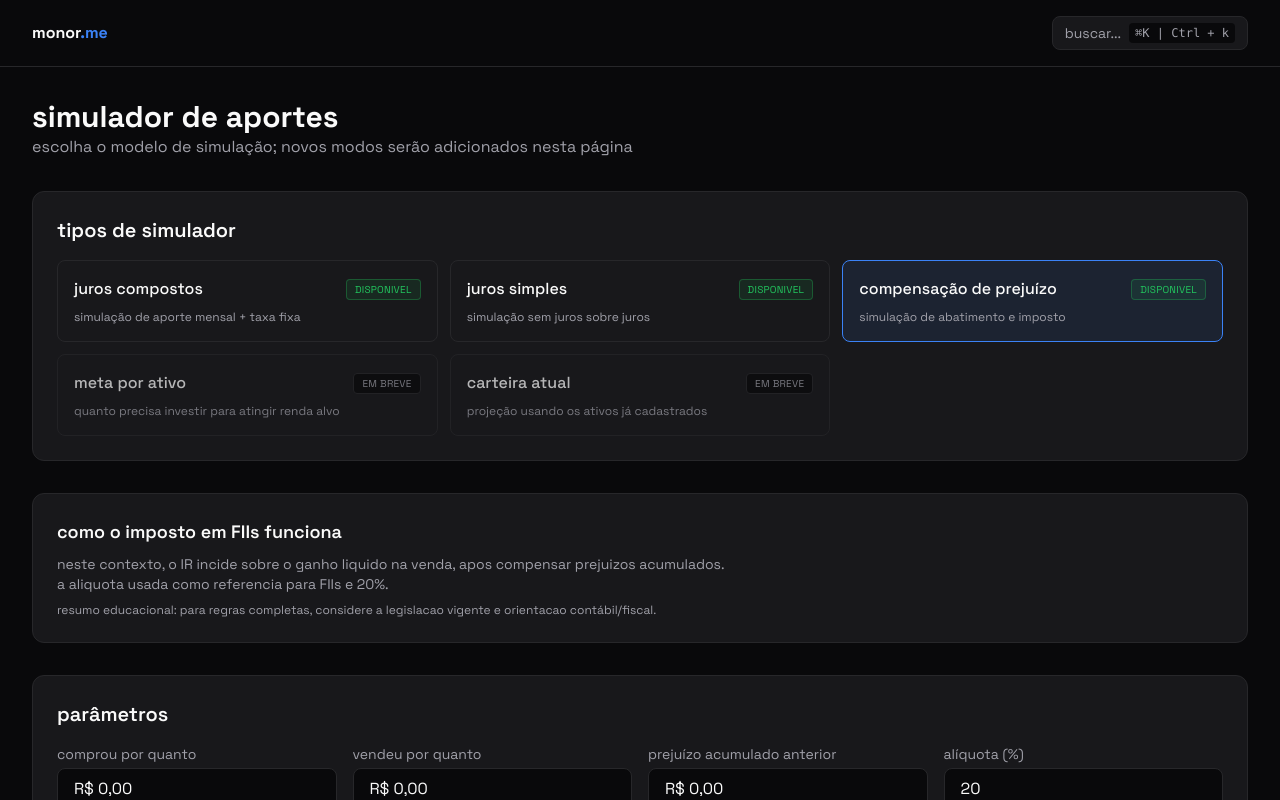
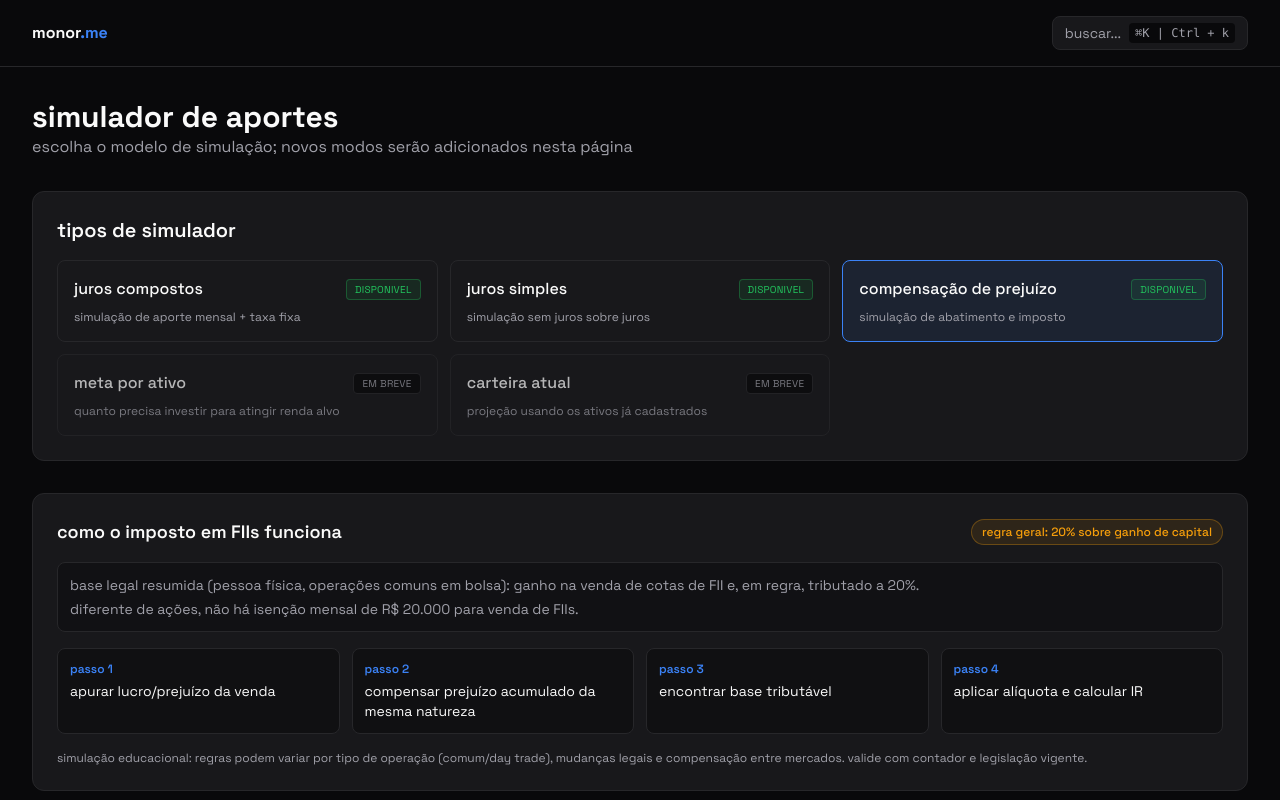
Before and after one commit to leonardoamsilva/monor.me, a React (Vite) app: page /simulador-aportes in a window 1280 px wide. Both pictures are taken after a click on the button 1032 px from the left and 301 px from the top of the page. Shown: the top 800 px of the page. Built offline with nearby package versions, Linux system fonts and the light colour scheme; no server answers.

Commit message:
refactor: adjusting infos

```diff
--- a/src/pages/SimuladorAportes.jsx
+++ b/src/pages/SimuladorAportes.jsx
@@ -665,11 +665,41 @@ function LossCompensationSimulator() {
 
   return (
     <>
-          <div className="bg-surface border border-border rounded-xl p-6 mb-8">
-        <h2 className="text-lg font-semibold mb-2">como o imposto em FIIs funciona</h2>
-        <p className="text-sm text-muted">neste contexto, o IR incide sobre o ganho liquido na venda, apos compensar prejuizos acumulados.</p>
-        <p className="text-sm text-muted">a aliquota usada como referencia para FIIs e 20%.</p>
-        <p className="text-xs text-muted mt-2">resumo educacional: para regras completas, considere a legislacao vigente e orientacao contábil/fiscal.</p>
+      <div className="bg-surface border border-border rounded-xl p-6 mb-8">
+        <div className="flex flex-wrap items-center justify-between gap-3 mb-4">
+          <h2 className="text-lg font-semibold">como o imposto em FIIs funciona</h2>
+          <span className="text-xs font-medium text-warning border border-warning/30 bg-warning/10 rounded-full px-2.5 py-1">
+            regra geral: 20% sobre ganho de capital
+          </span>
+        </div>
+
+        <div className="mb-4 rounded-lg border border-border bg-bg/40 p-3 text-sm text-muted">
+          <p>base legal resumida (pessoa física, operações comuns em bolsa): ganho na venda de cotas de FII e, em regra, tributado a 20%.</p>
+          <p className="mt-1">diferente de ações, não há isenção mensal de R$ 20.000 para venda de FIIs.</p>
+        </div>
+
+        <div className="grid grid-cols-1 md:grid-cols-4 gap-3">
+          <div className="rounded-lg border border-border bg-bg/50 p-3">
+            <p className="text-xs text-accent font-semibold mb-1">passo 1</p>
+            <p className="text-sm text-text">apurar lucro/prejuízo da venda</p>
+          </div>
+          <div className="rounded-lg border border-border bg-bg/50 p-3">
+            <p className="text-xs text-accent font-semibold mb-1">passo 2</p>
+            <p className="text-sm text-text">compensar prejuízo acumulado da mesma natureza</p>
+          </div>
+          <div className="rounded-lg border border-border bg-bg/50 p-3">
+            <p className="text-xs text-accent font-semibold mb-1">passo 3</p>
+            <p className="text-sm text-text">encontrar base tributável</p>
+          </div>
+          <div className="rounded-lg border border-border bg-bg/50 p-3">
+            <p className="text-xs text-accent font-semibold mb-1">passo 4</p>
+            <p className="text-sm text-text">aplicar alíquota e calcular IR</p>
+          </div>
+        </div>
+
+        <p className="text-xs text-muted mt-4">
+          simulação educacional: regras podem variar por tipo de operação (comum/day trade), mudanças legais e compensação entre mercados. valide com contador e legislação vigente.
+        </p>
       </div>
       <div className="bg-surface border border-border rounded-xl p-6 mb-8">
         <h2 className="text-xl font-semibold mb-4">parâmetros</h2>
@@ -713,19 +743,19 @@ function LossCompensationSimulator() {
 
       <div className="grid grid-cols-1 md:grid-cols-2 lg:grid-cols-4 gap-6 mb-8">
         <Card
-          title="resultado da operação"
+          title="lucro/prejuízo da venda"
           value={formatCurrency(monthlyResult)}
-          info="diferença entre valor de venda e valor de compra da operação."
+          info="resultado da venda: valor de venda menos valor de compra da operação."
         />
         <Card
           title="base tributável"
           value={formatCurrency(simulation.taxableBase)}
-          info="parte do lucro que sobra apos compensar o prejuízo acumulado."
+          info="lucro que sobra apos compensar prejuízo acumulado da mesma natureza, sobre o qual se aplica a alíquota."
         />
         <Card
           title="imposto devido"
           value={formatCurrency(simulation.taxDue)}
-          info="valor de IR calculado sobre a base tributável com a alíquota informada."
+          info="valor de IR calculado sobre a base tributável. para FIIs, a referencia usual em operações comuns e 20%."
         />
         <Card
           title="prejuízo remanescente"
@@ -767,7 +797,7 @@ function LossCompensationSimulator() {
                 <td className="py-3 px-3">{formatCurrency(saleAmount)}</td>
               </tr>
               <tr className="border-b border-border/50">
-                <td className="py-3 px-3">resultado do mês</td>
+                <td className="py-3 px-3">lucro/prejuízo da venda</td>
                 <td className="py-3 px-3">{formatCurrency(monthlyResult)}</td>
               </tr>
               <tr className="border-b border-border/50">
```
